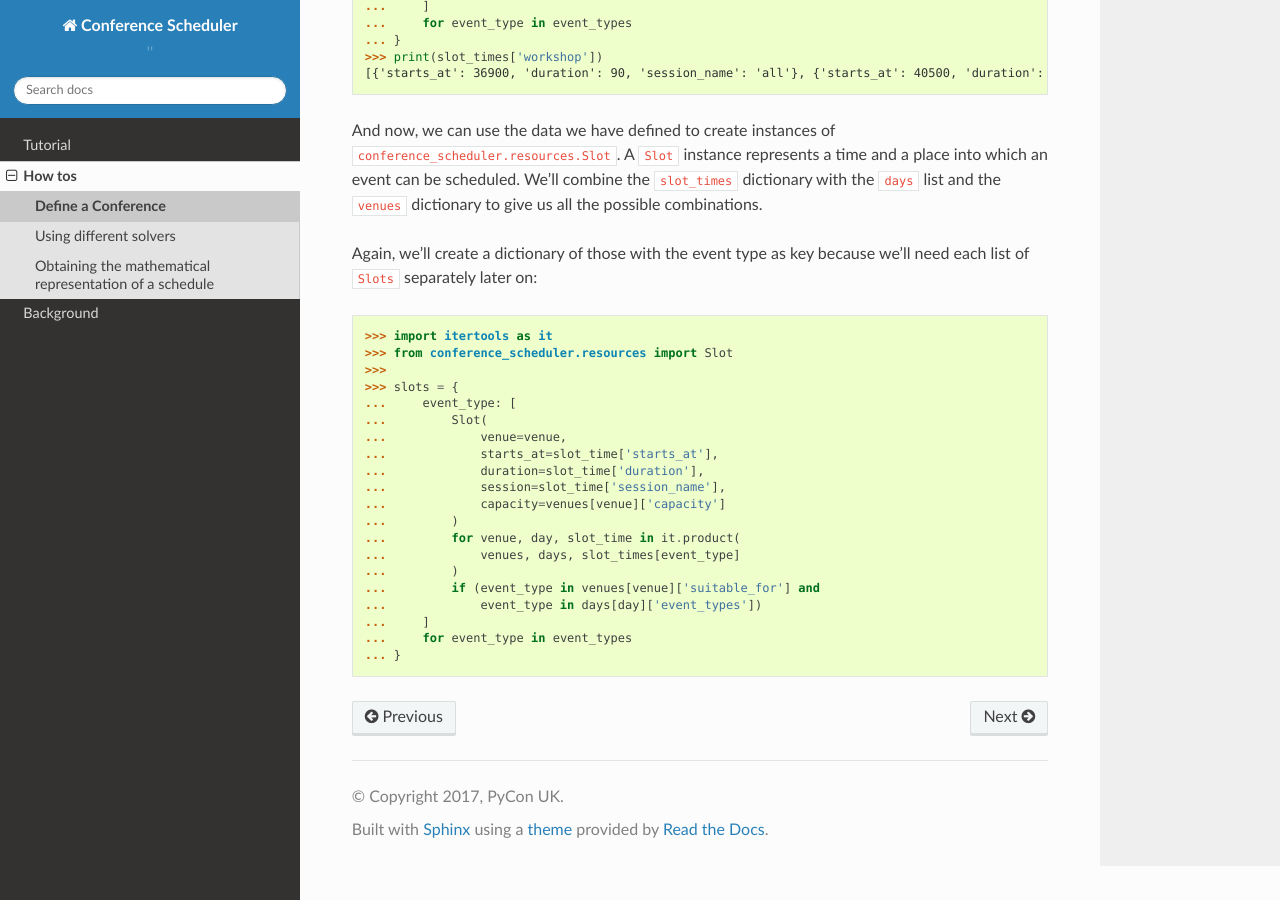
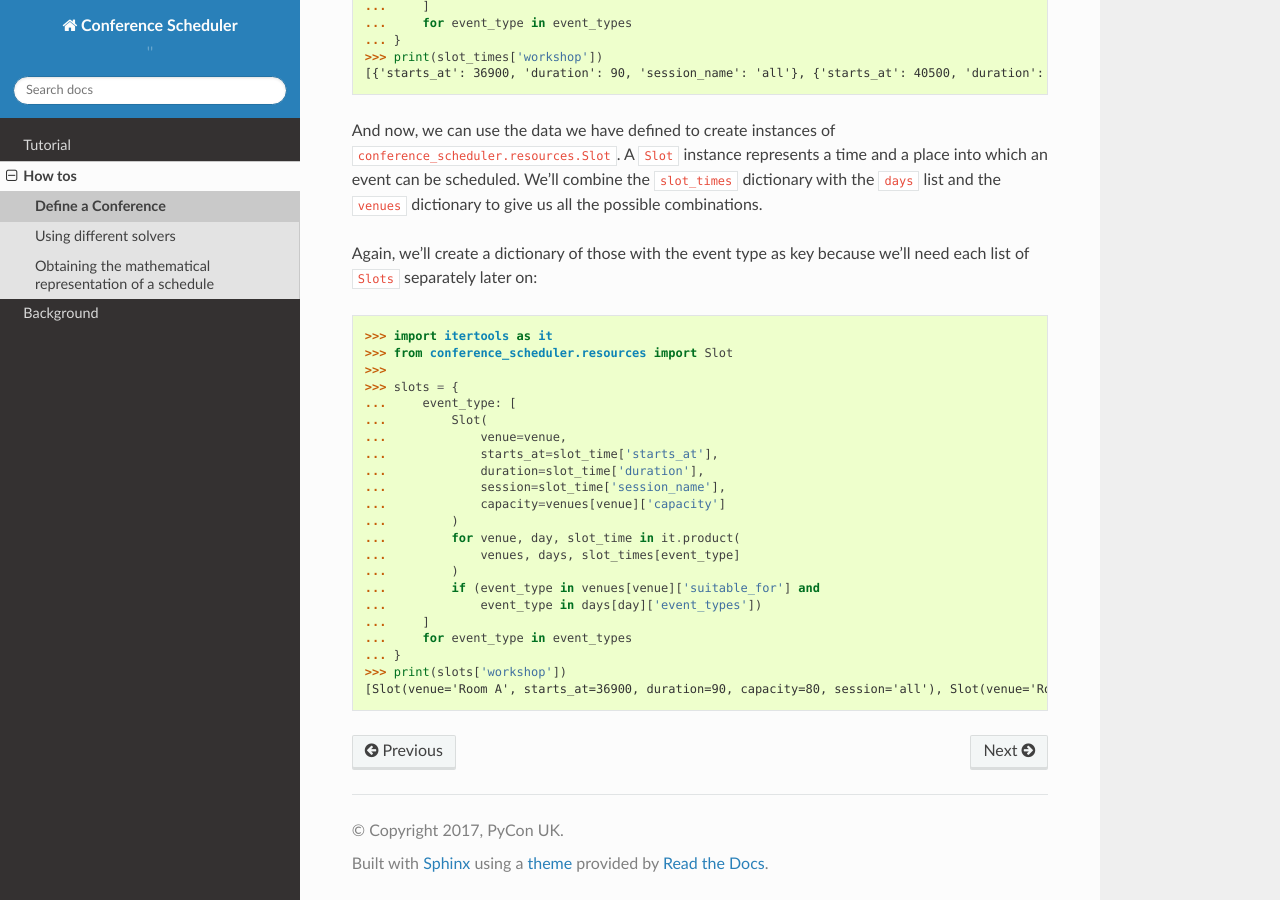
Before and after one commit to PyconUK/ConferenceScheduler, a Sphinx documentation site: the page built from docs/howtos/define_a_conference.rst, in a window 1280 px wide and 900 px high, scrolled down 2980 px. Built offline with Sphinx 7.4.7 and the Read the Docs theme 2.0.0, drawn with Linux system fonts in a browser that asks for light colours.

Commit message:
[#44] Add slots print

```diff
--- a/docs/howtos/define_a_conference.rst
+++ b/docs/howtos/define_a_conference.rst
@@ -180,3 +180,5 @@ we'll need each list of :code:`Slots` separately later on::
     ...     ]
     ...     for event_type in event_types
     ... }
+    >>> print(slots['workshop'])
+    [Slot(venue='Room A', starts_at=36900, duration=90, capacity=80, session='all'), Slot(venue='Room A', starts_at=40500, duration=105, capacity=80, session='all'), Slot(venue='Room A', starts_at=52200, duration=90, capacity=80, session='all'), Slot(venue='Room A', starts_at=59400, duration=60, capacity=80, session='all'), Slot(venue='Room C', starts_at=36900, duration=90, capacity=80, session='all'), Slot(venue='Room C', starts_at=40500, duration=105, capacity=80, session='all'), Slot(venue='Room C', starts_at=52200, duration=90, capacity=80, session='all'), Slot(venue='Room C', starts_at=59400, duration=60, capacity=80, session='all')]
```
